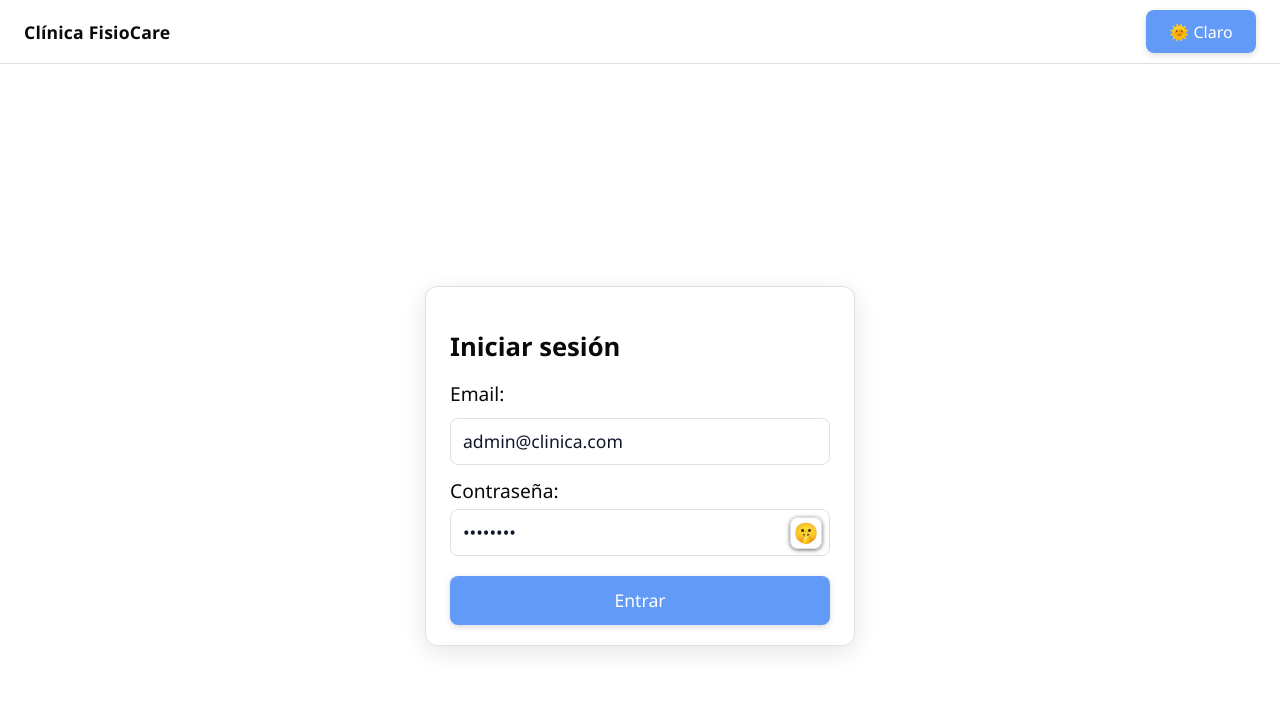
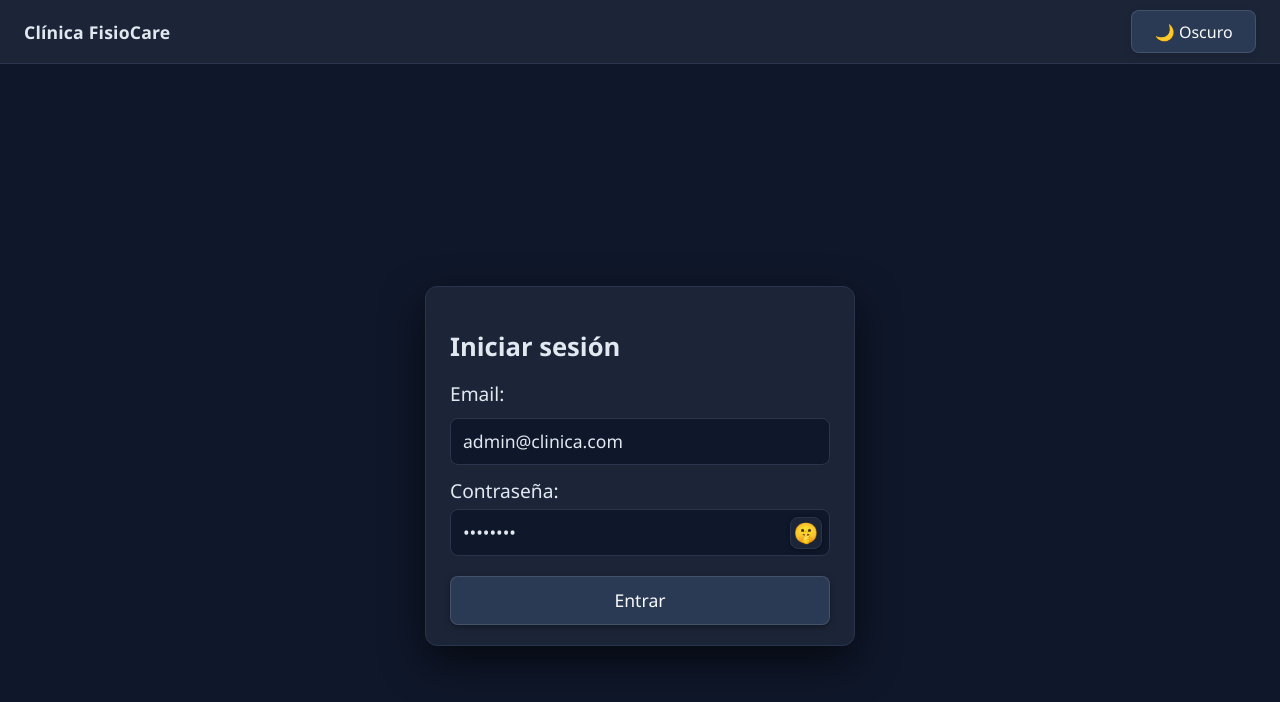
Before and after one commit to Angysg/FisioCare, a React (Vite) app in the folder client/: page /login in a window 1280 px wide. Shown: the top 702 px of the page. Built offline with nearby package versions, Linux system fonts and the light colour scheme; no server answers.

Commit message:
fix: corrección del modo claro/oscuro

```diff
--- a/client/src/App.css
+++ b/client/src/App.css
@@ -1,5 +1,7 @@
+/* =========================
+   Variables base (modo oscuro por defecto)
+   ========================= */
 :root {
-  /* Dark (por defecto) */
   --bg: #0f172a;
   --surface: #1c2840;
   --text: #e2e8f0;
@@ -29,11 +31,17 @@
   /* Page title */
   --title: #e5edff;
   --title-shadow: 0 2px 0 rgba(0, 0, 0, .25);
+
+  /* Dashboard cards dark */
+  --card-bd: rgba(255, 255, 255, .12);
+  --card-bd-strong: rgba(255, 255, 255, .24);
 }
 
-:root.light {
-  --bg: #e6f0ff;
-  /* celeste claro */
+/* =========================
+   Modo CLARO -> body.light
+   ========================= */
+body.light {
+  --bg: #e6f0ff;               /* celeste claro del fondo */
   --surface: #ffffff;
   --text: #0a0a0a;
   --muted: #475569;
@@ -41,8 +49,7 @@
   --link: #2563eb;
   --link-hover: #1d4ed8;
 
-  --panel: rgba(255, 255, 255, .65);
-  /* sin caja blanca sólida */
+  --panel: rgba(255, 255, 255, .65);    /* tarjetas traslúcidas */
   --panel-hover: rgba(255, 255, 255, .8);
 
   --card-bg: #ffffff;
@@ -58,7 +65,56 @@
 
   --title: #0b225a;
   --title-shadow: none;
+
+  /* dashboard cards claro */
+  --card-bd: rgba(15, 23, 42, .15);
+  --card-bd-strong: rgba(15, 23, 42, .30);
 }
+
+/* =========================
+   Modo OSCURO explícito -> body.dark
+   (redeclara para que al cambiar de light->dark vuelva todo bien)
+   ========================= */
+body.dark {
+  /* fondo general de la app */
+  --bg: #0f172a;              /* fondo de la página (casi negro azulado) */
+
+  /* barra superior / cards oscuras */
+  --surface: #1c2538;         /* este es el color que ya estás usando en el header y en la card del login */
+  --panel: #1c2538;           /* lista / paneles */
+  --panel-hover: #243045;
+
+  /* texto y detalles */
+  --text: #e2e8f0;
+  --muted: #94a3b8;
+  --border: #2a344d;
+
+  --link: #60a5fa;
+  --link-hover: #93c5fd;
+
+  /* tarjetas/dashboard/login card */
+  --card-bg: #1c2538;         /* caja de login y cajas del dashboard */
+  --card-shadow: 0 16px 40px rgba(0, 0, 0, .6);
+
+  /* inputs en oscuro */
+  --input-bg: #0f172a;
+  --input-text: #e2e8f0;
+
+  /* botones en oscuro */
+  --btn-bg: #2a3a55;
+  --btn-bg-hover: #324769;
+  --btn-text: #f9fafb;
+  --btn-border: rgba(255, 255, 255, .12);
+
+  /* título/dashboard */
+  --title: #e5edff;
+  --title-shadow: 0 2px 0 rgba(0, 0, 0, .75);
+
+  /* bordes tarjetas dashboard */
+  --card-bd: rgba(255, 255, 255, .12);
+  --card-bd-strong: rgba(255, 255, 255, .24);
+}
+
 
 /* =========================
    Base
@@ -67,7 +123,7 @@ html,
 body,
 #root {
   height: 100%;
-  margin: 0
+  margin: 0;
 }
 
 body {
@@ -77,7 +133,7 @@ body {
   transition: background-color .3s ease, color .3s ease;
 }
 
-/* Contenedor general: recupera márgenes y respiro */
+/* Contenedor general */
 .container {
   max-width: 1100px;
   margin: 0 auto;
@@ -127,7 +183,7 @@ nav a.active {
 }
 
 /* =========================
-   Card simple (bienvenida u otros)
+   Card simple
    ========================= */
 .card {
   background: var(--card-bg);
@@ -137,7 +193,7 @@ nav a.active {
 }
 
 /* =========================
-   Formularios (labels arriba)
+   Formularios
    ========================= */
 .form-field {
   margin-bottom: .9rem;
@@ -191,7 +247,7 @@ textarea {
 }
 
 /* =========================
-   Botones (glass)
+   Botones
    ========================= */
 button {
   border: 1px solid var(--btn-border);
@@ -213,7 +269,7 @@ button:hover {
 
 button[disabled] {
   opacity: .6;
-  cursor: not-allowed
+  cursor: not-allowed;
 }
 
 /* =========================
@@ -247,7 +303,7 @@ button[disabled] {
 }
 
 /* =========================
-   Home (tarjetas de navegación)
+   Home (tarjetas navegación)
    ========================= */
 .grid {
   display: grid;
@@ -348,7 +404,7 @@ button[disabled] {
   margin-top: 12px;
 }
 
-/* Evita que los enlaces del dashboard cambien el color visitado */
+/* Enlaces del dashboard */
 .card-link,
 .card-link:visited {
   color: inherit;
@@ -381,23 +437,9 @@ button[disabled] {
   margin-top: .35rem;
 }
 
-/* Variables específicas para las tarjetas del dashboard */
-body.light {
-  --card-bg: #ffffff;
-  /* tarjetas claras y limpias */
-  --card-bd: rgba(15, 23, 42, .15);
-  --card-bd-strong: rgba(15, 23, 42, .30);
-}
-
-body.dark {
-  --card-bg: #151c2b;
-  /* como el listado de pacientes */
-  --card-bd: rgba(255, 255, 255, .12);
-  --card-bd-strong: rgba(255, 255, 255, .24);
-}
-
-
-/* Vacaciones: espacios equilibrados */
+/* =========================
+   Vacaciones
+   ========================= */
 .vacaciones-page .form-card {
   margin-bottom: 12px !important;
 }
@@ -411,7 +453,7 @@ body.dark {
   margin-top: 16px !important;
 }
 
-/* Botón del filtro: separado del select SOLO en móvil */
+/* Botón del filtro */
 .vacaciones-page .only-mine-btn {
   margin-top: 8px;
 }
@@ -420,8 +462,6 @@ body.dark {
   .vacaciones-page .only-mine-btn {
     margin-top: 0;
   }
-
-  /* ya va en la misma fila */
 }
 
 /* Calendario (react-big-calendar) compacto */
@@ -435,7 +475,7 @@ body.dark {
   margin-right: 4px;
 }
 
-/* Botón del filtro: separado del select SOLO en móvil; en desktop no se estira */
+/* Repetido arriba, pero para móvil vs desktop */
 .vacaciones-page .only-mine-btn {
   margin-top: 8px;
 }
@@ -446,32 +486,33 @@ body.dark {
   }
 }
 
-/* Un pelín más de aire bajo el grid del form para el botón Guardar */
+/* Aire bajo el form */
 .vacaciones-page .vac-form .actions {
   margin-top: 16px;
 }
 
-/* Grid fija para el bloque de filtro: 1fr + auto en desktop */
-.vacaciones-page .filter-grid{
+/* Grid filtro vacaciones */
+.vacaciones-page .filter-grid {
   display: grid;
   grid-template-columns: 1fr;
   gap: 12px;
 }
-@media (min-width: 768px){
-  .vacaciones-page .filter-grid{
-    grid-template-columns: 1fr auto;  /* botón tamaño contenido */
+
+@media (min-width: 768px) {
+  .vacaciones-page .filter-grid {
+    grid-template-columns: 1fr auto;
     align-items: end;
   }
 }
 
-/* El botón no se estira y queda compacto */
-.vacaciones-page .only-mine-btn{
+.vacaciones-page .only-mine-btn {
   display: inline-block;
   width: auto;
-  margin-top: 8px;        /* separación en móvil */
+  margin-top: 8px;
 }
-@media (min-width: 768px){
-  .vacaciones-page .only-mine-btn{
-    margin-top: 0;        /* misma línea que el select */
+
+@media (min-width: 768px) {
+  .vacaciones-page .only-mine-btn {
+    margin-top: 0;
   }
 }
--- /dev/null
+++ b/client/src/ThemeContext.jsx
@@ -0,0 +1,43 @@
+import { createContext, useContext, useEffect, useState } from "react";
+
+// Lee el tema inicial para arrancar la app
+function getInitialTheme() {
+  const saved = localStorage.getItem("theme");
+  if (saved === "light" || saved === "dark") return saved;
+  return "dark"; // tu preferido por defecto
+}
+
+// Creamos el contexto
+const ThemeContext = createContext({
+  theme: "dark",
+  toggleTheme: () => {},
+});
+
+// Provider global
+export function ThemeProvider({ children }) {
+  const [theme, setTheme] = useState(getInitialTheme);
+
+  // Cada vez que cambie theme:
+  // - actualizamos <body>
+  // - guardamos preferencia
+  useEffect(() => {
+    document.body.classList.remove("light", "dark");
+    document.body.classList.add(theme);
+    localStorage.setItem("theme", theme);
+  }, [theme]);
+
+  function toggleTheme() {
+    setTheme((t) => (t === "light" ? "dark" : "light"));
+  }
+
+  return (
+    <ThemeContext.Provider value={{ theme, toggleTheme }}>
+      {children}
+    </ThemeContext.Provider>
+  );
+}
+
+// Hook para consumir el tema
+export function useTheme() {
+  return useContext(ThemeContext);
+}
--- a/client/src/components/ThemeToggle.jsx
+++ b/client/src/components/ThemeToggle.jsx
@@ -1,25 +1,10 @@
-import { useEffect, useState } from "react";
-
-function getInitialTheme() {
-  // 1) si hay preferencia guardada, úsala
-  const saved = localStorage.getItem("theme");
-  if (saved === "light" || saved === "dark") return saved;
-  // 2) si no, respeta el SO (prefers-color-scheme)
-  const mql = window.matchMedia("(prefers-color-scheme: light)");
-  return mql.matches ? "light" : "dark";
-}
+import { useTheme } from "../ThemeContext.jsx";
 
 export default function ThemeToggle() {
-  const [theme, setTheme] = useState(getInitialTheme);
-
-  useEffect(() => {
-    // aplica la clase al <html> y guarda preferencia
-    document.documentElement.classList.toggle("light", theme === "light");
-    localStorage.setItem("theme", theme);
-  }, [theme]);
+  const { theme, toggleTheme } = useTheme();
 
   return (
-    <button onClick={() => setTheme(theme === "light" ? "dark" : "light")}>
+    <button onClick={toggleTheme}>
       {theme === "light" ? "🌞 Claro" : "🌙 Oscuro"}
     </button>
   );
--- a/client/src/main.jsx
+++ b/client/src/main.jsx
@@ -1,11 +1,26 @@
 // Punto de entrada que renderiza <App/>
-import React from 'react'
-import ReactDOM from 'react-dom/client'
-import App from './App'
-import './app.css';
+import React from "react";
+import ReactDOM from "react-dom/client";
+import App from "./App";
+import "./app.css";
+import { ThemeProvider } from "./ThemeContext.jsx";
 
-ReactDOM.createRoot(document.getElementById('root')).render(
+// misma función que usamos en ThemeContext para elegir el tema inicial
+function getInitialTheme() {
+  const saved = localStorage.getItem("theme");
+  if (saved === "light" || saved === "dark") return saved;
+  return "dark";
+}
+
+// AÑADIMOS ESTO ANTES DE RENDERIZAR REACT
+const initialTheme = getInitialTheme();
+document.body.classList.remove("light", "dark");
+document.body.classList.add(initialTheme);
+
+ReactDOM.createRoot(document.getElementById("root")).render(
   <React.StrictMode>
-    <App />
-  </React.StrictMode>,
-)
+    <ThemeProvider>
+      <App />
+    </ThemeProvider>
+  </React.StrictMode>
+);
--- a/client/src/pages/Home.jsx
+++ b/client/src/pages/Home.jsx
@@ -2,59 +2,26 @@ import { useNavigate } from "react-router-dom";
 import { isLoggedIn } from "../auth";
 import PublicHeader from "../components/PublicHeader.jsx";
 
-// detecta si el tema activo es oscuro leyendo --bg
-function isDarkThemeByVars() {
-  const bg = getComputedStyle(document.body)
-    .getPropertyValue("--bg")
-    .trim();
-  let r = 255, g = 255, b = 255;
-  if (bg.startsWith("rgb")) {
-    const nums = bg
-      .replace(/rgba?\(/, "")
-      .replace(")", "")
-      .split(",")
-      .map((n) => parseFloat(n.trim()));
-    [r, g, b] = nums;
-  } else if (bg.startsWith("#")) {
-    const hex = bg.slice(1);
-    if (hex.length === 3) {
-      r = parseInt(hex[0] + hex[0], 16);
-      g = parseInt(hex[1] + hex[1], 16);
-      b = parseInt(hex[2] + hex[2], 16);
-    } else if (hex.length >= 6) {
-      r = parseInt(hex.slice(0, 2), 16);
-      g = parseInt(hex.slice(2, 4), 16);
-      b = parseInt(hex.slice(4, 6), 16);
-    }
-  }
-  const luminance =
-    0.2126 * (r / 255) +
-    0.7152 * (g / 255) +
-    0.0722 * (b / 255);
-  return luminance < 0.4;
-}
-
 export default function Home() {
   const nav = useNavigate();
-  const darkNow = isDarkThemeByVars();
 
   function ir() {
     nav(isLoggedIn() ? "/pacientes" : "/login");
   }
 
-  // Fondo general:
-  // - En claro → ese azul clarito que ya usas en modo claro (var(--bg) ahora mismo es #e6f0ff)
-  // - En oscuro → tu surface navy oscuro
-  const pageBackgroundStyle = {
-    backgroundColor: darkNow ? "var(--surface)" : "var(--bg)",
+  const clinicName =
+    import.meta.env.VITE_CLINIC_NAME || "Clínica FisioCare";
+
+  // main: ocupa la pantalla, centra la tarjeta, PERO
+  // NO fuerza color de fondo. Deja que el body pinte var(--bg).
+  const mainStyle = {
     minHeight: "calc(100vh - 60px)",
     display: "grid",
     placeItems: "center",
     padding: "2rem 1rem 3rem",
-    transition: "background 0.4s ease",
   };
 
-  // Card
+  // Card: ya usa variables del tema, sin colores fijos.
   const cardStyle = {
     background: "var(--card-bg)",
     border: "1px solid var(--border)",
@@ -65,28 +32,6 @@ export default function Home() {
     padding: "24px 24px 20px",
     textAlign: "center",
     boxShadow: "var(--card-shadow)",
-  };
-
-  // Botón
-  const btnStyle = {
-    display: "inline-block",
-    fontSize: "1rem",
-    fontWeight: 500,
-    lineHeight: 1.3,
-    padding: "10px 16px",
-    borderRadius: 6,
-    border: "1px solid rgba(0,0,0,.2)",
-    background: "var(--link)",
-    color: "white",
-    cursor: "pointer",
-    transition: "background .2s ease, box-shadow .2s ease",
-    boxShadow: darkNow
-      ? "0 4px 10px rgba(0,0,0,.6)"
-      : "0 4px 10px rgba(0,0,0,.15)",
-  };
-
-  const btnHoverBg = {
-    background: "var(--link-hover)",
   };
 
   const headingStyle = {
@@ -109,42 +54,51 @@ export default function Home() {
     marginRight: "auto",
   };
 
-  const clinicName =
-    import.meta.env.VITE_CLINIC_NAME || "Clínica FisioCare";
+  // Botón: todo a variables del tema,
+  // sin hover con JS (menos parpadeos al cambiar tema)
+  const btnStyle = {
+    display: "inline-block",
+    fontSize: "1rem",
+    fontWeight: 500,
+    lineHeight: 1.3,
+    padding: "10px 16px",
+    borderRadius: 6,
+    border: "1px solid rgba(0,0,0,.2)",
+    background: "var(--link)",
+    color: "#fff",
+    cursor: "pointer",
+    boxShadow: "0 4px 10px rgba(0,0,0,.4)",
+    transition: "filter .15s ease, box-shadow .15s ease",
+  };
 
   return (
     <>
-      {/* Header tipo segunda imagen */}
       <PublicHeader />
 
-      {/* Fondo tipo primera imagen */}
-      <main style={pageBackgroundStyle}>
+      <main style={mainStyle}>
         <div style={cardStyle}>
-          {/* Título multilinea y negrita como la primera imagen */}
           <h1 style={headingStyle}>
             Bienvenid@ a {clinicName}
           </h1>
 
           <p style={paragraphStyle}>
-            Gestiona profesionales, pacientes, citas y
-            adjuntos de forma sencilla.
+            Gestiona profesionales, pacientes, citas y adjuntos
+            de forma sencilla.
           </p>
 
           <button
             onClick={ir}
             style={btnStyle}
-            onMouseEnter={(e) =>
-              Object.assign(
-                e.currentTarget.style,
-                btnHoverBg
-              )
-            }
-            onMouseLeave={(e) =>
-              Object.assign(
-                e.currentTarget.style,
-                btnStyle
-              )
-            }
+            onMouseEnter={(e) => {
+              e.currentTarget.style.filter = "brightness(1.05)";
+              e.currentTarget.style.boxShadow =
+                "0 6px 14px rgba(0,0,0,.5)";
+            }}
+            onMouseLeave={(e) => {
+              e.currentTarget.style.filter = "";
+              e.currentTarget.style.boxShadow =
+                "0 4px 10px rgba(0,0,0,.4)";
+            }}
           >
             Entrar
           </button>
--- a/client/src/pages/Login.jsx
+++ b/client/src/pages/Login.jsx
@@ -3,39 +3,6 @@ import api from "../api";
 import { saveSession } from "../auth";
 import { useNavigate } from "react-router-dom";
 import PublicHeader from "../components/PublicHeader.jsx";
-
-// Detecta si el tema activo es oscuro leyendo las variables CSS
-function isDarkThemeByVars() {
-  const bg = getComputedStyle(document.body)
-    .getPropertyValue("--bg")
-    .trim();
-
-  let r = 255, g = 255, b = 255;
-  if (bg.startsWith("rgb")) {
-    const nums = bg
-      .replace(/rgba?\(/, "")
-      .replace(")", "")
-      .split(",")
-      .map((n) => parseFloat(n.trim()));
-    [r, g, b] = nums;
-  } else if (bg.startsWith("#")) {
-    const hex = bg.slice(1);
-    if (hex.length === 3) {
-      r = parseInt(hex[0] + hex[0], 16);
-      g = parseInt(hex[1] + hex[1], 16);
-      b = parseInt(hex[2] + hex[2], 16);
-    } else if (hex.length >= 6) {
-      r = parseInt(hex.slice(0, 2), 16);
-      g = parseInt(hex.slice(2, 4), 16);
-      b = parseInt(hex.slice(4, 6), 16);
-    }
-  }
-  const luminance =
-    0.2126 * (r / 255) +
-    0.7152 * (g / 255) +
-    0.0722 * (b / 255);
-  return luminance < 0.4;
-}
 
 export default function Login() {
   const [email, setEmail] = useState("admin@clinica.com");
@@ -45,7 +12,6 @@ export default function Login() {
   const [showPass, setShowPass] = useState(false);
 
   const nav = useNavigate();
-  const darkNow = isDarkThemeByVars();
 
   async function onSubmit(e) {
     e.preventDefault();
@@ -67,19 +33,16 @@ export default function Login() {
     }
   }
 
-  // Fondo pantalla → azul claro igual que la landing
-  const pageBackgroundStyle = {
-    backgroundColor: darkNow
-      ? "var(--surface)"
-      : "#e6f0ff", // color azul claro del modo claro
+  // Igual que en Home corregida:
+  // main no fuerza color de fondo. El body (via tema) pinta var(--bg).
+  const mainStyle = {
     minHeight: "calc(100vh - 60px)",
     display: "grid",
     placeItems: "center",
     padding: "2rem 1rem 3rem",
-    transition: "background 0.4s ease",
   };
 
-  // Tarjeta (sin cambios)
+  // Tarjeta de login: usa variables del tema
   const cardStyle = {
     background: "var(--card-bg)",
     border: "1px solid var(--border)",
@@ -104,8 +67,10 @@ export default function Login() {
     boxSizing: "border-box",
   };
 
-  // Botón 🤫 mostrar/ocultar contraseña
-  const faceBtnStyle = {
+  // Botón 🤫 mostrar/ocultar contraseña.
+  // Ya no dependemos de darkNow; usamos solo variables,
+  // y un pequeño efecto hover que ajusta brightness.
+  const faceBtnBaseStyle = {
     position: "absolute",
     right: 8,
     top: "50%",
@@ -121,11 +86,13 @@ export default function Login() {
     userSelect: "none",
     lineHeight: 1,
     padding: 0,
-    boxShadow: darkNow
-      ? "0 1px 4px rgba(0,0,0,.6)"
-      : "0 1px 4px rgba(0,0,0,.06)",
+    boxShadow: "0 1px 4px rgba(0,0,0,.4)",
+    transition: "filter .15s ease, box-shadow .15s ease, background .15s ease",
   };
 
+  // Botón submit
+  // Usa las mismas variables globales que ya definimos en app.css para botones,
+  // pero reforzamos ancho y tipografía aquí.
   const submitBtnStyle = {
     width: "100%",
     fontSize: "1.1rem",
@@ -134,12 +101,20 @@ export default function Login() {
     padding: "12px 16px",
     marginTop: 4,
     opacity: loading ? 0.6 : 1,
+    borderRadius: 8,
+    border: "1px solid var(--btn-border)",
+    background: "var(--btn-bg)",
+    color: "var(--btn-text)",
+    cursor: loading ? "default" : "pointer",
+    boxShadow: "0 2px 6px rgba(0,0,0,.4)",
+    transition: "filter .15s ease, box-shadow .15s ease",
   };
 
   return (
     <>
       <PublicHeader />
-      <main style={pageBackgroundStyle}>
+
+      <main style={mainStyle}>
         <form onSubmit={onSubmit} style={cardStyle}>
           <h1
             style={{
@@ -200,17 +175,24 @@ export default function Login() {
               }}
               autoComplete="current-password"
             />
+
             <button
               type="button"
               onClick={() => setShowPass((s) => !s)}
               aria-label={showPass ? "Ocultar contraseña" : "Mostrar contraseña"}
               title={showPass ? "Ocultar contraseña" : "Mostrar contraseña"}
-              style={faceBtnStyle}
+              style={faceBtnBaseStyle}
               onMouseEnter={(e) => {
+                e.currentTarget.style.filter = "brightness(1.07)";
+                e.currentTarget.style.boxShadow =
+                  "0 2px 6px rgba(0,0,0,.5)";
                 e.currentTarget.style.background =
                   "color-mix(in srgb, var(--link) 8%, var(--panel))";
               }}
               onMouseLeave={(e) => {
+                e.currentTarget.style.filter = "";
+                e.currentTarget.style.boxShadow =
+                  "0 1px 4px rgba(0,0,0,.4)";
                 e.currentTarget.style.background = "var(--panel)";
               }}
             >
@@ -233,7 +215,23 @@ export default function Login() {
             </div>
           )}
 
-          <button type="submit" style={submitBtnStyle} disabled={loading}>
+          <button
+            type="submit"
+            style={submitBtnStyle}
+            disabled={loading}
+            onMouseEnter={(e) => {
+              if (!loading) {
+                e.currentTarget.style.filter = "brightness(1.05)";
+                e.currentTarget.style.boxShadow =
+                  "0 3px 8px rgba(0,0,0,.55)";
+              }
+            }}
+            onMouseLeave={(e) => {
+              e.currentTarget.style.filter = "";
+              e.currentTarget.style.boxShadow =
+                "0 2px 6px rgba(0,0,0,.4)";
+            }}
+          >
             {loading ? "Entrando..." : "Entrar"}
           </button>
         </form>
```
